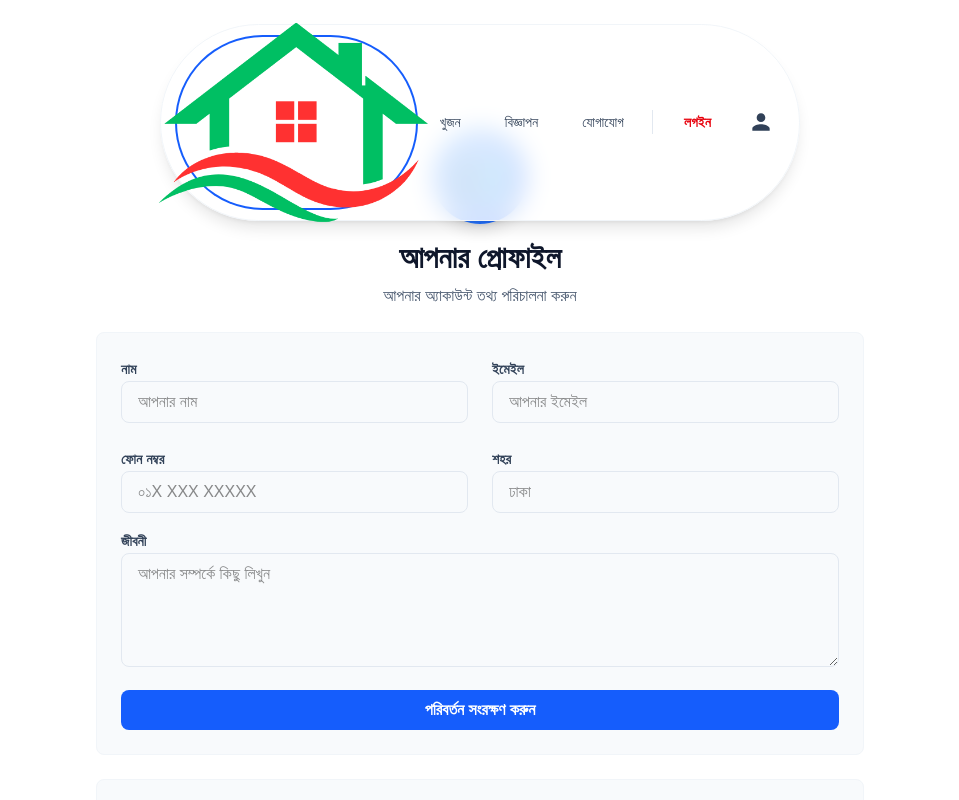
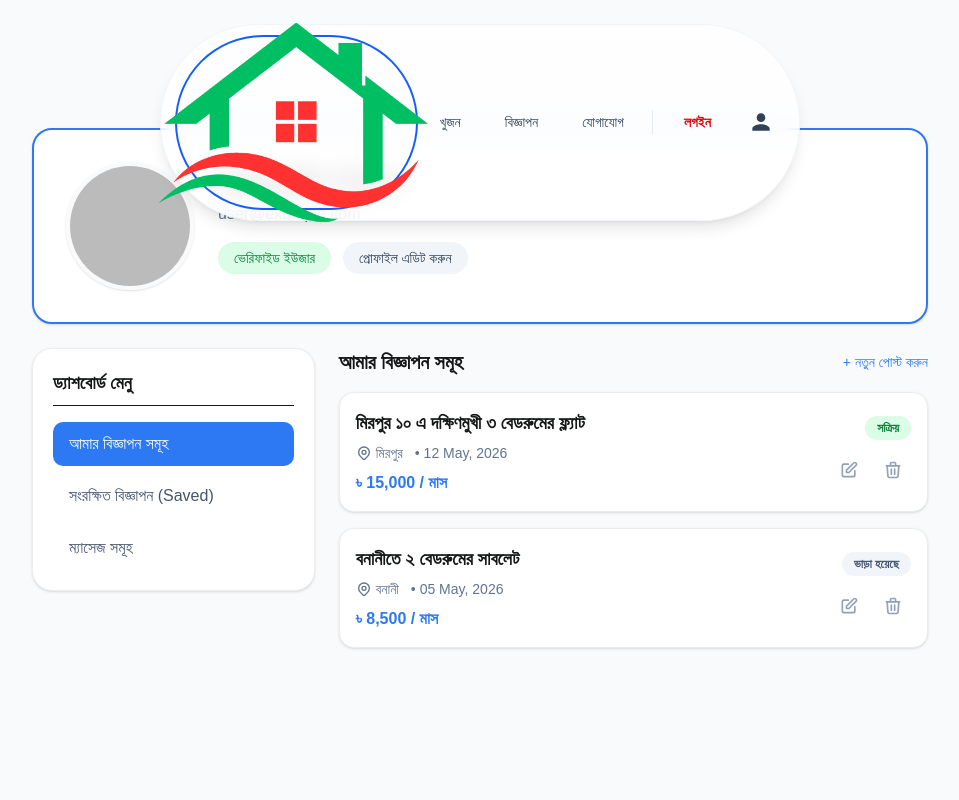
Before and after one commit to uzicodes/Dhaka-Basha, a Next.js app: page /profile in a window 1280 px wide. Shown: the top 800 px of the page, without its empty margins (160-1119 px from the left). Built offline with nearby package versions, Linux system fonts and the light colour scheme; no server answers; sample sign-in values are in the browser's storage.

Commit message:
feat: new profile page design initiiated

```diff
--- a/app/profile/page.tsx
+++ b/app/profile/page.tsx
@@ -1,95 +1,156 @@
-export default function Profile() {
+import { currentUser } from "@clerk/nextjs/server";
+import { redirect } from "next/navigation";
+import Link from "next/link";
+
+export default async function ProfilePage() {
+  // Fetch the real logged-in user from Clerk
+  const user = await currentUser();
+
+  // If they aren't logged in, send them to the login page
+  if (!user) {
+    redirect("/login");
+  }
+
+  // --- DUMMY DATA FOR THE UI ---
+  const myListings = [
+    {
+      id: "1",
+      title: "মিরপুর ১০ এ দক্ষিণমুখী ৩ বেডরুমের ফ্ল্যাট",
+      location: "মিরপুর",
+      price: "15,000",
+      status: "Active",
+      date: "12 May, 2026",
+    },
+    {
+      id: "2",
+      title: "বনানীতে ২ বেডরুমের সাবলেট",
+      location: "বনানী",
+      price: "8,500",
+      status: "Rented",
+      date: "05 May, 2026",
+    },
+  ];
+
   return (
-    <main className="flex-grow flex flex-col items-center px-4 bg-white pt-32 pb-12">
-      <div className="max-w-3xl w-full space-y-8">
-        {/* Profile Header */}
-        <div className="space-y-6">
-          <div className="flex flex-col items-center space-y-4">
-            <div className="w-24 h-24 bg-gradient-to-br from-blue-400 to-blue-600 rounded-full flex items-center justify-center text-white text-5xl shadow-lg">
-              👥
+    <main className="grow flex flex-col items-center px-4 bg-slate-50 pt-32 pb-12 min-h-screen">
+      <div className="w-full max-w-4xl space-y-6">
+
+        {/* --- PROFILE HEADER CARD --- */}
+        <div className="bg-white p-6 md:p-8 rounded-[20px] shadow-sm border-2 border-[#2d79f3] flex flex-col md:flex-row items-center md:items-start gap-6">
+          {/* Profile Picture (From Clerk) */}
+          <div className="shrink-0">
+            <img
+              src={user.imageUrl}
+              alt="Profile"
+              className="w-24 h-24 md:w-32 md:h-32 rounded-full border-4 border-slate-50 object-cover shadow-sm"
+            />
+          </div>
+
+          {/* User Info */}
+          <div className="flex flex-col items-center md:items-start grow text-center md:text-left">
+            <h1 className="text-2xl md:text-3xl font-bold text-[#151717]">
+              {user.firstName} {user.lastName}
+            </h1>
+            <p className="text-slate-500 mt-1">{user.emailAddresses[0]?.emailAddress}</p>
+
+            <div className="mt-4 flex flex-wrap gap-3 justify-center md:justify-start">
+              <span className="px-4 py-1.5 bg-green-100 text-green-700 text-sm font-medium rounded-full">
+                ভেরিফাইড ইউজার
+              </span>
+              <button className="px-4 py-1.5 bg-slate-100 text-slate-700 hover:bg-slate-200 text-sm font-medium rounded-full transition-colors cursor-pointer">
+                প্রোফাইল এডিট করুন
+              </button>
             </div>
-            <div className="text-center space-y-2">
-              <h1 className="text-3xl font-bold text-slate-900">আপনার প্রোফাইল</h1>
-              <p className="text-slate-600">আপনার অ্যাকাউন্ট তথ্য পরিচালনা করুন</p>
+          </div>
+        </div>
+
+        {/* --- DASHBOARD SECTIONS --- */}
+        <div className="grid grid-cols-1 md:grid-cols-3 gap-6">
+
+          {/* Sidebar / Quick Links */}
+          <div className="md:col-span-1 space-y-4">
+            <div className="bg-white p-5 rounded-[20px] shadow-sm border-[1.5px] border-[#ecedec]">
+              <h2 className="text-lg font-bold text-[#151717] mb-4 border-b pb-2">ড্যাশবোর্ড মেনু</h2>
+              <ul className="space-y-2">
+                <li>
+                  <button className="w-full text-left px-4 py-2.5 bg-[#2d79f3] text-white rounded-[10px] font-medium transition-colors">
+                    আমার বিজ্ঞাপন সমূহ
+                  </button>
+                </li>
+                <li>
+                  <button className="w-full text-left px-4 py-2.5 text-slate-600 hover:bg-slate-50 rounded-[10px] font-medium transition-colors cursor-pointer">
+                    সংরক্ষিত বিজ্ঞাপন (Saved)
+                  </button>
+                </li>
+                <li>
+                  <button className="w-full text-left px-4 py-2.5 text-slate-600 hover:bg-slate-50 rounded-[10px] font-medium transition-colors cursor-pointer">
+                    ম্যাসেজ সমূহ
+                  </button>
+                </li>
+              </ul>
             </div>
           </div>
 
-          {/* Profile Info */}
-          <div className="bg-slate-50 border border-slate-100 rounded-lg p-6 space-y-4">
-            <div className="grid grid-cols-1 md:grid-cols-2 gap-6">
-              <div className="space-y-2">
-                <label className="text-slate-700 font-semibold text-sm">নাম</label>
-                <input
-                  type="text"
-                  placeholder="আপনার নাম"
-                  className="w-full px-4 py-2 border border-slate-200 rounded-lg focus:outline-none focus:border-blue-500"
-                />
-              </div>
-              <div className="space-y-2">
-                <label className="text-slate-700 font-semibold text-sm">ইমেইল</label>
-                <input
-                  type="email"
-                  placeholder="আপনার ইমেইল"
-                  className="w-full px-4 py-2 border border-slate-200 rounded-lg focus:outline-none focus:border-blue-500"
-                />
-              </div>
-              <div className="space-y-2">
-                <label className="text-slate-700 font-semibold text-sm">ফোন নম্বর</label>
-                <input
-                  type="tel"
-                  placeholder="০১X XXX XXXXX"
-                  className="w-full px-4 py-2 border border-slate-200 rounded-lg focus:outline-none focus:border-blue-500"
-                />
-              </div>
-              <div className="space-y-2">
-                <label className="text-slate-700 font-semibold text-sm">শহর</label>
-                <input
-                  type="text"
-                  placeholder="ঢাকা"
-                  className="w-full px-4 py-2 border border-slate-200 rounded-lg focus:outline-none focus:border-blue-500"
-                />
-              </div>
+          {/* Main Content Area (My Listings) */}
+          <div className="md:col-span-2 space-y-4">
+            <div className="flex items-center justify-between mb-4">
+              <h2 className="text-xl font-bold text-[#151717]">আমার বিজ্ঞাপন সমূহ</h2>
+              <Link
+                href="/post"
+                className="text-sm font-medium text-[#2d79f3] hover:underline"
+              >
+                + নতুন পোস্ট করুন
+              </Link>
             </div>
 
-            <div className="space-y-2">
-              <label className="text-slate-700 font-semibold text-sm">জীবনী</label>
-              <textarea
-                placeholder="আপনার সম্পর্কে কিছু লিখুন"
-                rows={4}
-                className="w-full px-4 py-2 border border-slate-200 rounded-lg focus:outline-none focus:border-blue-500"
-              />
-            </div>
+            {/* Dummy Listing Cards */}
+            {myListings.map((listing) => (
+              <div
+                key={listing.id}
+                className="bg-white p-4 rounded-[15px] shadow-sm border-[1.5px] border-[#ecedec] flex flex-col sm:flex-row justify-between items-start sm:items-center gap-4 hover:border-[#2d79f3] transition-colors"
+              >
+                <div>
+                  <h3 className="text-lg font-semibold text-[#151717]">{listing.title}</h3>
+                  <div className="flex items-center gap-3 text-sm text-slate-500 mt-1.5">
+                    <span className="flex items-center gap-1">
+                      <svg className="w-4 h-4" fill="none" viewBox="0 0 24 24" stroke="currentColor">
+                        <path strokeLinecap="round" strokeLinejoin="round" strokeWidth={2} d="M17.657 16.657L13.414 20.9a1.998 1.998 0 01-2.827 0l-4.244-4.243a8 8 0 1111.314 0z" />
+                        <path strokeLinecap="round" strokeLinejoin="round" strokeWidth={2} d="M15 11a3 3 0 11-6 0 3 3 0 016 0z" />
+                      </svg>
+                      {listing.location}
+                    </span>
+                    <span>• {listing.date}</span>
+                  </div>
+                  <div className="text-[#2d79f3] font-bold mt-2">
+                    ৳ {listing.price} / মাস
+                  </div>
+                </div>
 
-            <button className="w-full bg-blue-600 text-white py-2 rounded-lg hover:bg-blue-700 transition-colors font-semibold">
-              পরিবর্তন সংরক্ষণ করুন
-            </button>
+                {/* Status & Actions */}
+                <div className="flex sm:flex-col items-center sm:items-end gap-3 w-full sm:w-auto">
+                  <span className={`px-3 py-1 text-xs font-semibold rounded-full ${
+                    listing.status === 'Active' ? 'bg-green-100 text-green-700' : 'bg-slate-100 text-slate-600'
+                  }`}>
+                    {listing.status === 'Active' ? 'সক্রিয়' : 'ভাড়া হয়েছে'}
+                  </span>
+
+                  <div className="flex gap-2 ml-auto sm:ml-0">
+                    <button className="p-2 text-slate-400 hover:text-[#2d79f3] hover:bg-blue-50 rounded-lg transition-colors" title="Edit">
+                      <svg className="w-5 h-5" fill="none" viewBox="0 0 24 24" stroke="currentColor">
+                        <path strokeLinecap="round" strokeLinejoin="round" strokeWidth={2} d="M11 5H6a2 2 0 00-2 2v11a2 2 0 002 2h11a2 2 0 002-2v-5m-1.414-9.414a2 2 0 112.828 2.828L11.828 15H9v-2.828l8.586-8.586z" />
+                      </svg>
+                    </button>
+                    <button className="p-2 text-slate-400 hover:text-red-500 hover:bg-red-50 rounded-lg transition-colors" title="Delete">
+                      <svg className="w-5 h-5" fill="none" viewBox="0 0 24 24" stroke="currentColor">
+                        <path strokeLinecap="round" strokeLinejoin="round" strokeWidth={2} d="M19 7l-.867 12.142A2 2 0 0116.138 21H7.862a2 2 0 01-1.995-1.858L5 7m5 4v6m4-6v6m1-10V4a1 1 0 00-1-1h-4a1 1 0 00-1 1v3M4 7h16" />
+                      </svg>
+                    </button>
+                  </div>
+                </div>
+              </div>
+            ))}
+
           </div>
-
-          {/* Account Settings */}
-          <div className="bg-slate-50 border border-slate-100 rounded-lg p-6 space-y-4">
-            <h2 className="text-xl font-bold text-slate-900">অ্যাকাউন্ট সেটিংস</h2>
-
-            <button className="w-full text-left px-4 py-3 border border-slate-200 rounded-lg hover:bg-white transition-colors text-slate-700 font-medium">
-              পাসওয়ার্ড পরিবর্তন করুন
-            </button>
-
-            <button className="w-full text-left px-4 py-3 border border-slate-200 rounded-lg hover:bg-white transition-colors text-slate-700 font-medium">
-              আমার বিজ্ঞাপনগুলি দেখুন
-            </button>
-
-            <button className="w-full text-left px-4 py-3 border border-slate-200 rounded-lg hover:bg-white transition-colors text-slate-700 font-medium">
-              সংরক্ষিত সম্পত্তি
-            </button>
-
-            <button className="w-full text-left px-4 py-3 border border-red-200 rounded-lg hover:bg-red-50 transition-colors text-red-600 font-medium">
-              অ্যাকাউন্ট মুছুন
-            </button>
-          </div>
-
-          {/* Logout */}
-          <button className="w-full px-6 py-3 rounded-lg border-2 border-red-600 text-red-600 hover:bg-red-50 transition-colors font-semibold text-lg">
-            লগ আউট করুন
-          </button>
         </div>
       </div>
     </main>
```
